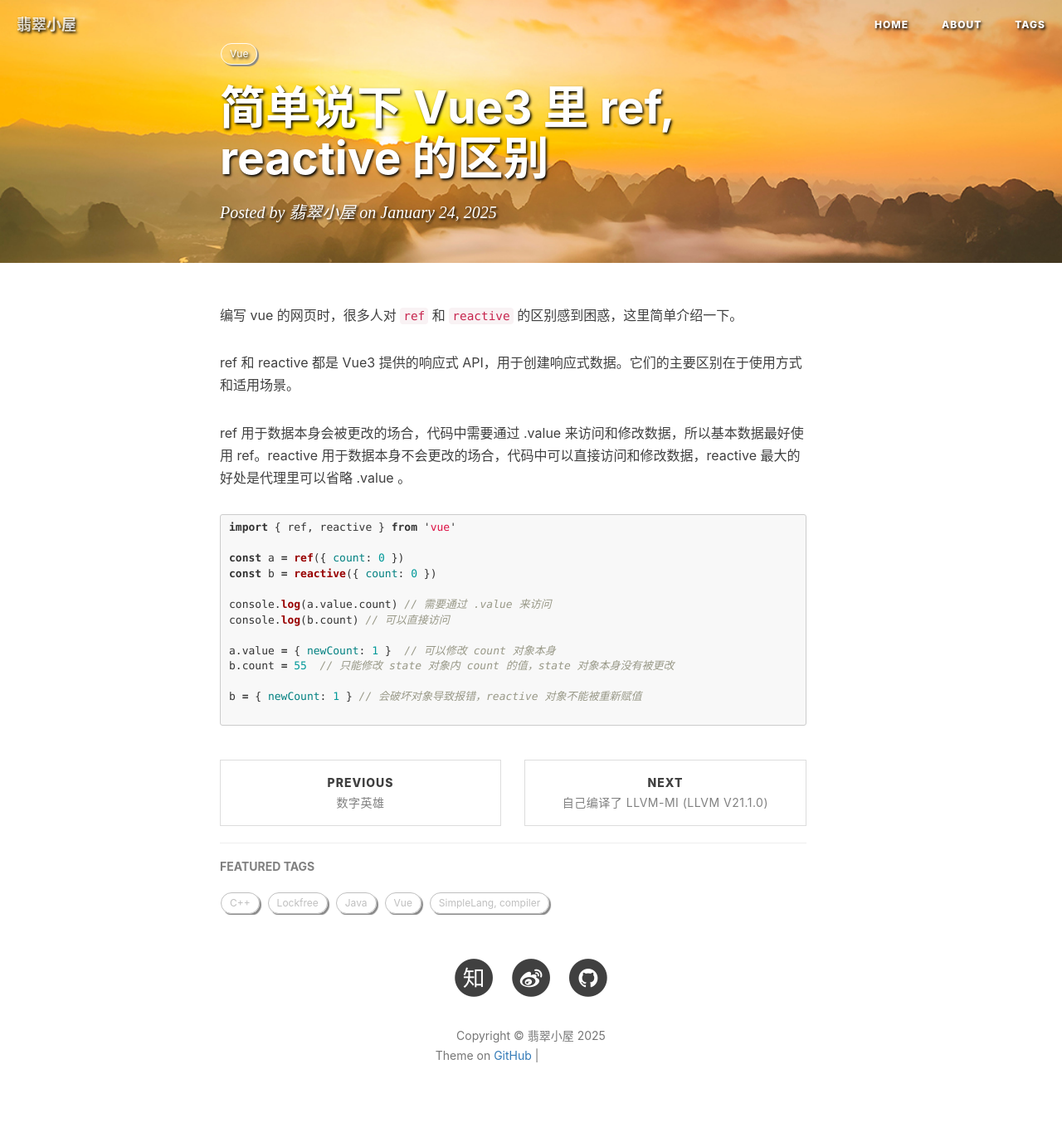
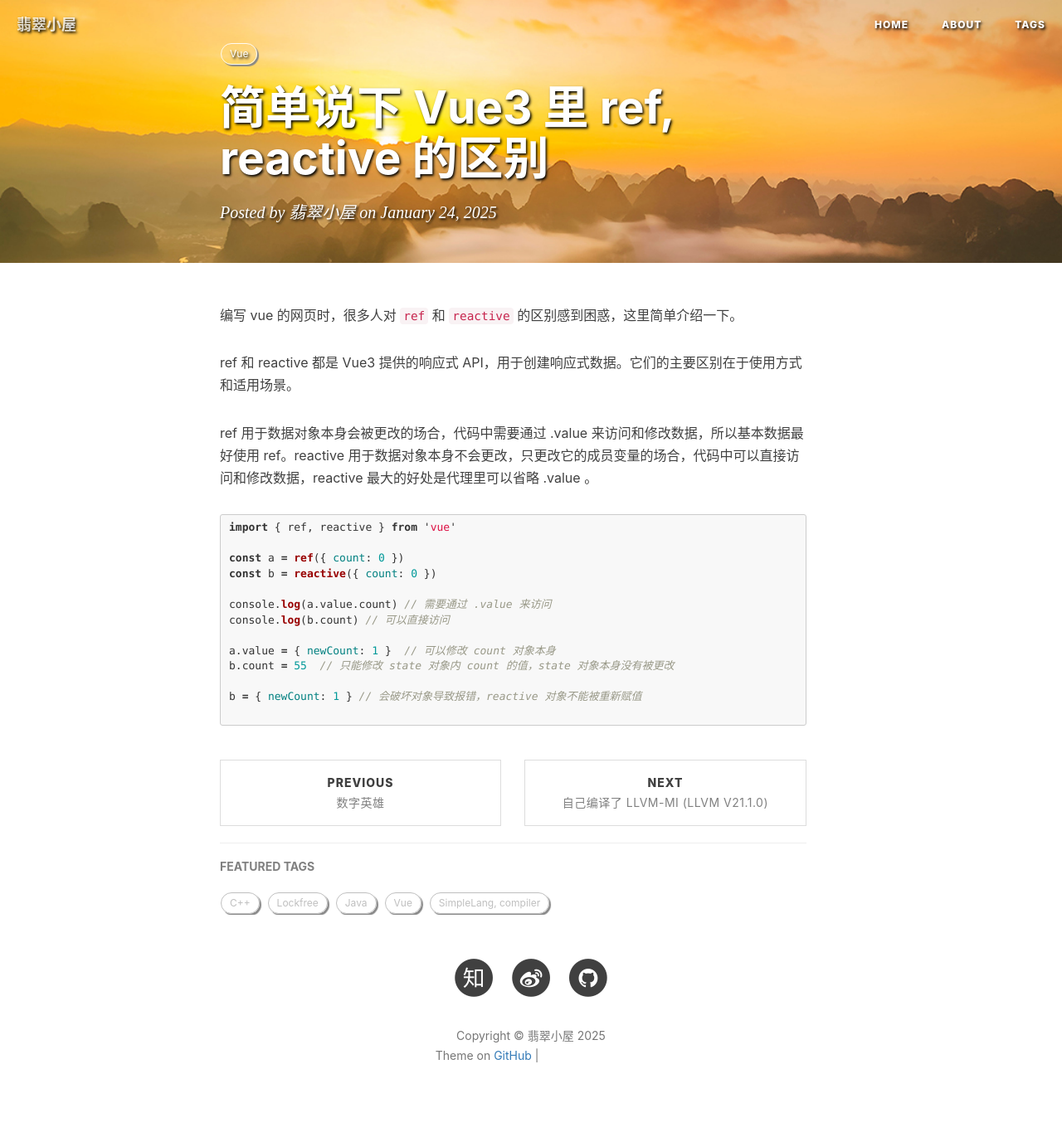
Before and after one commit to jadedrip/jadedrip.github.io, a Jekyll site: the page built from _posts/2025-01-24-vue3-ref-reactive.md, in a window 1280 px wide. Shown: the whole page at 83% size. Built offline with Jekyll 4.4.1, drawn with Linux system fonts in a browser that asks for light colours; nearby versions of some CDN libraries; comment, search, counter and statistics services are not loaded; grey boxes are pictures that could not be loaded.

Commit message:
描述更清晰

````diff
--- a/_posts/2025-01-24-vue3-ref-reactive.md
+++ b/_posts/2025-01-24-vue3-ref-reactive.md
@@ -11,7 +11,7 @@ category:
 
 ref 和 reactive 都是 Vue3 提供的响应式 API，用于创建响应式数据。它们的主要区别在于使用方式和适用场景。
 
-ref 用于数据本身会被更改的场合，代码中需要通过 .value 来访问和修改数据，所以基本数据最好使用 ref。reactive 用于数据本身不会更改的场合，代码中可以直接访问和修改数据，reactive 最大的好处是代理里可以省略 .value 。
+ref 用于数据对象本身会被更改的场合，代码中需要通过 .value 来访问和修改数据，所以基本数据最好使用 ref。reactive 用于数据对象本身不会更改，只更改它的成员变量的场合，代码中可以直接访问和修改数据，reactive 最大的好处是代理里可以省略 .value 。
 
 ```javascript
 import { ref, reactive } from 'vue'
````
